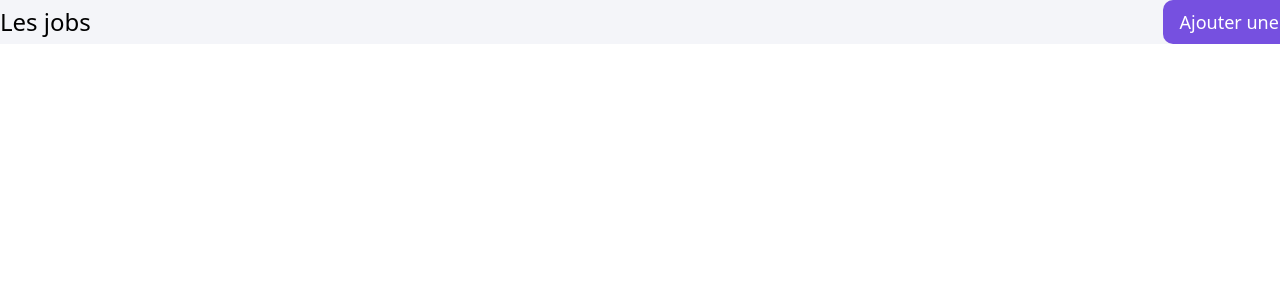
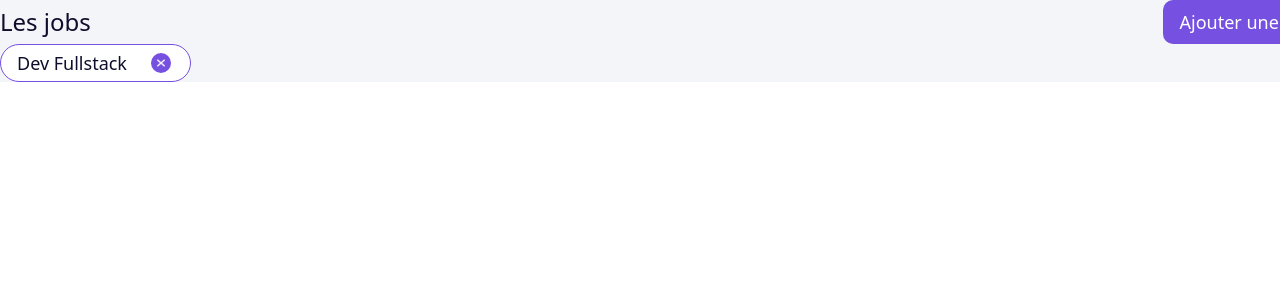
Before and after one commit to Matthieu-Simon/ubiquid, a React (Vite) app in the folder packages/ui/: page / in a window 1280 px wide. Shown: the top 300 px of the page. Built offline with nearby package versions, Linux system fonts and the light colour scheme.

Commit message:
feat: Add TagFilter component

```diff
--- a/packages/ui/src/components/Content.jsx
+++ b/packages/ui/src/components/Content.jsx
@@ -1,9 +1,11 @@
+import FilterContent from "./FilterContent";
 import Header from "./Header";
 
 const Content = () => {
   return (
     <main className="w-[1340px] gap-8 m-auto">
       <Header />
+      <FilterContent />
     </main>
   )
 }
--- /dev/null
+++ b/packages/ui/src/components/FilterContent.jsx
@@ -0,0 +1,14 @@
+import TagFilter from "./TagFilter";
+
+const FilterContent = () => {
+  return (
+    <div>
+      <div>
+
+      </div>
+      <TagFilter content="Dev Fullstack" />
+    </div>
+  )
+}
+
+export default FilterContent;
--- /dev/null
+++ b/packages/ui/src/components/TagFilter.jsx
@@ -0,0 +1,14 @@
+import Cross from "../../public/crossIcon.png";
+
+const TagFilter = ({ content }) => {
+  return (
+    <div className="flex items-center w-[191px] h-[38px] font-[Work Sans] text-[#0E0E2C] font-medium text-lg border border-[#7650E0] px-4 py-2 bg-white gap-6 rounded-[38px]">
+      {content}
+      <div className="w-5 h-5 flex items-center justify-center bg-[#7650E0] rounded-full">
+        <img src={Cross} alt="close" className="w-2 h-2" />
+      </div>
+    </div>
+  )
+}
+
+export default TagFilter;
--- a/packages/ui/src/components/Title.jsx
+++ b/packages/ui/src/components/Title.jsx
@@ -1,6 +1,6 @@
 const Title = ({ title }) => {
   return (
-    <h1 className="font-[Work Sans] font-[#0E0E2C] text-2xl font-medium">{title}</h1>
+    <h1 className="font-[Work Sans] text-[#0E0E2C] text-2xl font-medium">{title}</h1>
   )
 }
 
```
Also changed, not shown: packages/ui/public/crossIcon.png (added), packages/ui/src/components/FilterDropdown.jsx (added), packages/ui/src/components/SortDropdown.jsx (added).
